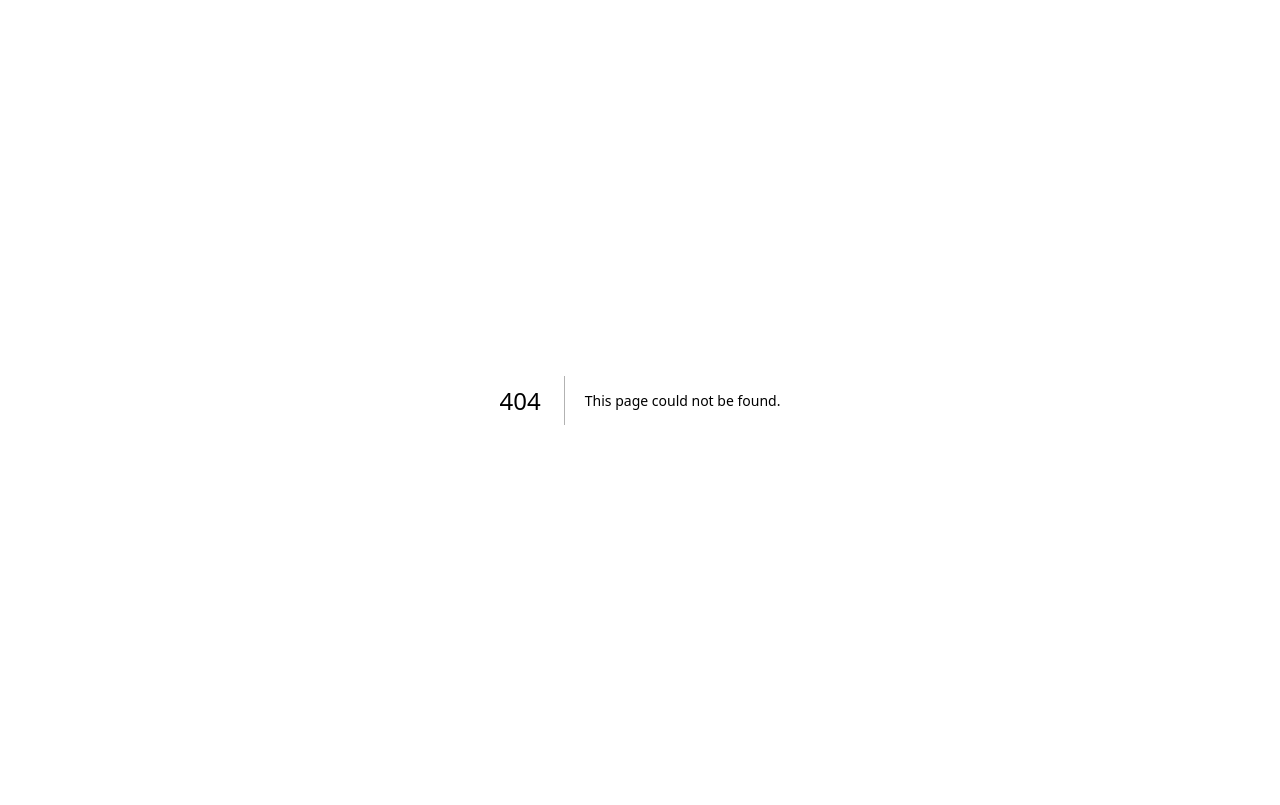
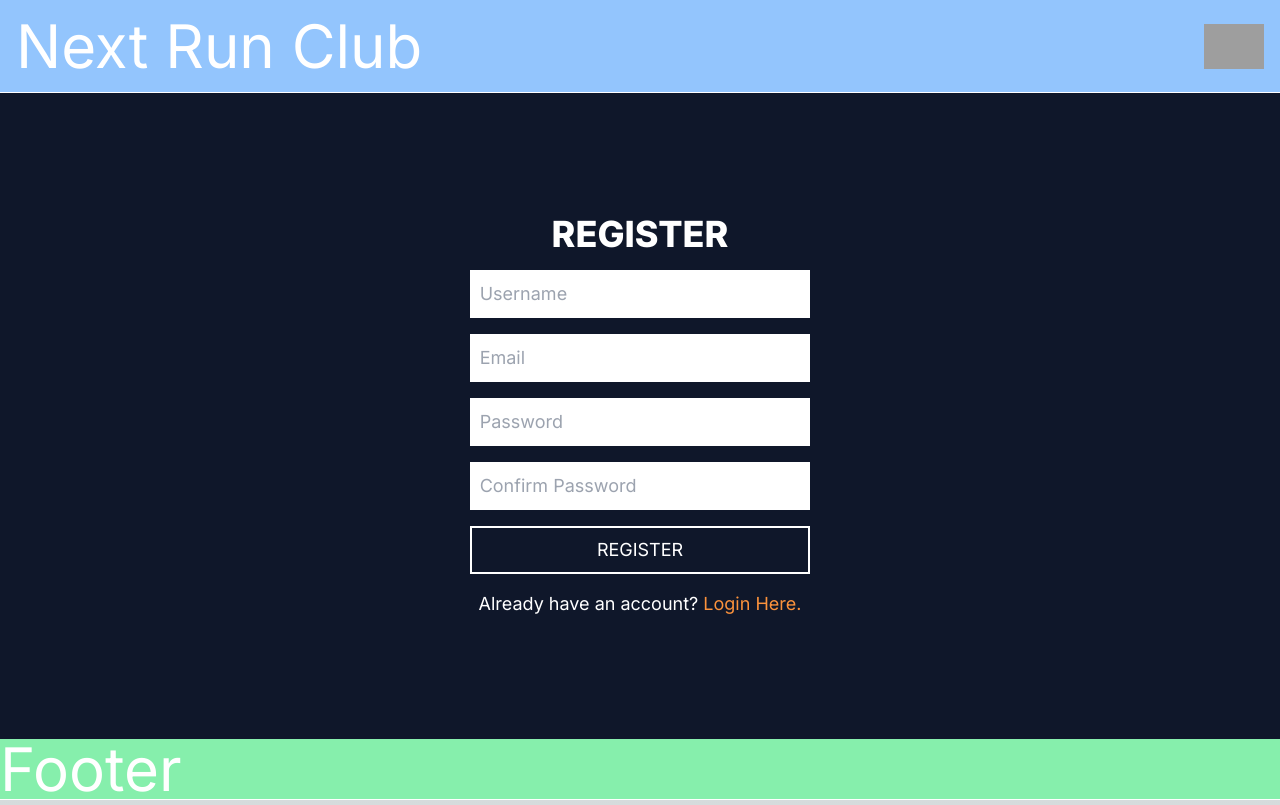
Before and after one commit to nabilk11/next-run-club, a Next.js app: page /register in a window 1280 px wide. Before the commit this address had no page. Built offline with nearby package versions, Linux system fonts and the light colour scheme; grey boxes are pictures that could not be loaded.

Commit message:
created register page w/basic submit handler

```diff
--- /dev/null
+++ b/src/app/register/page.tsx
@@ -0,0 +1,99 @@
+"use client"; // This is a client component - allowing useState
+
+import { useState, FormEvent } from "react";
+import Footer from "@/components/Footer";
+import Header from "@/components/Header";
+import Link from "next/link";
+
+/* styling notes:
+- decide upon alternate styling w/o header for login/register pages
+- use react-toastify or other alerts for error/success messages
+
+*/
+
+export default function Register() {
+  const [username, setUsername] = useState("");
+  const [email, setEmail] = useState("");
+  const [password, setPassword] = useState("");
+  const [confirmPassword, setConfirmPassword] = useState("");
+  const [error, setError] = useState("");
+
+  // use HTMLButtonElement for onClick prop on Button
+  const handleSubmit = (e: FormEvent<HTMLButtonElement>) => {
+    e.preventDefault();
+    if (!username || !email || !password || !confirmPassword) {
+      setError("All fields are required!");
+      return;
+    }
+    if (password !== confirmPassword) {
+      setError("Passwords do not match!");
+      return;
+    }
+  };
+
+  return (
+    <div className="flex min-h-screen flex-col relative bg-slate-900 text-white">
+      <Header />
+      <main className="flex-1 flex flex-col p-4 justify-center items-center text-base sm:text-lg gap-2 sm:gap-4">
+        <h1 className="font-extrabold text-2xl sm:text-4xl select-none">
+          REGISTER
+        </h1>
+        {error && (
+          <div className="w-full max-w-[40ch] border border-solid border-rose-400 text-rose-400 text-center">
+            {error}
+          </div>
+        )}
+        <input
+          value={username}
+          onChange={(e) => {
+            setUsername(e.target.value);
+          }}
+          type="text"
+          className="outline-none text-slate-900 p-2 w-full max-w-[30ch] duration-300 border-2 border-solid border-white focus:border-orange-900"
+          placeholder="Username"
+        />
+        <input
+          value={email}
+          onChange={(e) => {
+            setEmail(e.target.value);
+          }}
+          type="text"
+          className="outline-none text-slate-900 p-2 w-full max-w-[30ch] duration-300 border-2 border-solid border-white focus:border-orange-900"
+          placeholder="Email"
+        />
+        <input
+          value={password}
+          onChange={(e) => {
+            setPassword(e.target.value);
+          }}
+          type="password"
+          className="outline-none text-slate-900 p-2 w-full max-w-[30ch] duration-300 border-2 border-solid border-white focus:border-orange-900"
+          placeholder="Password"
+        />
+        <input
+          value={confirmPassword}
+          onChange={(e) => {
+            setConfirmPassword(e.target.value);
+          }}
+          type="password"
+          className="outline-none text-slate-900 p-2 w-full max-w-[30ch] duration-300 border-2 border-solid border-white focus:border-orange-900"
+          placeholder="Confirm Password"
+        />
+        <button
+          className="w-full max-w-[30ch] border-2 border-white border-solid uppercase py-2 duration-300 hover:border-orange-900 relative after:absolute after:top-0 after:right-full after:bg-orange-900 after:z-10 after:w-full after:h-full overflow-hidden hover:after:translate-x-full after:duration-300"
+          onClick={handleSubmit}
+        >
+          <h2 className="relative z-20">REGISTER</h2>
+        </button>
+        <h2>
+          Already have an account?
+          <Link href={"/login"} className="text-orange-400">
+            {" "}
+            Login Here.
+          </Link>
+        </h2>
+      </main>
+      <Footer />
+    </div>
+  );
+}
```
